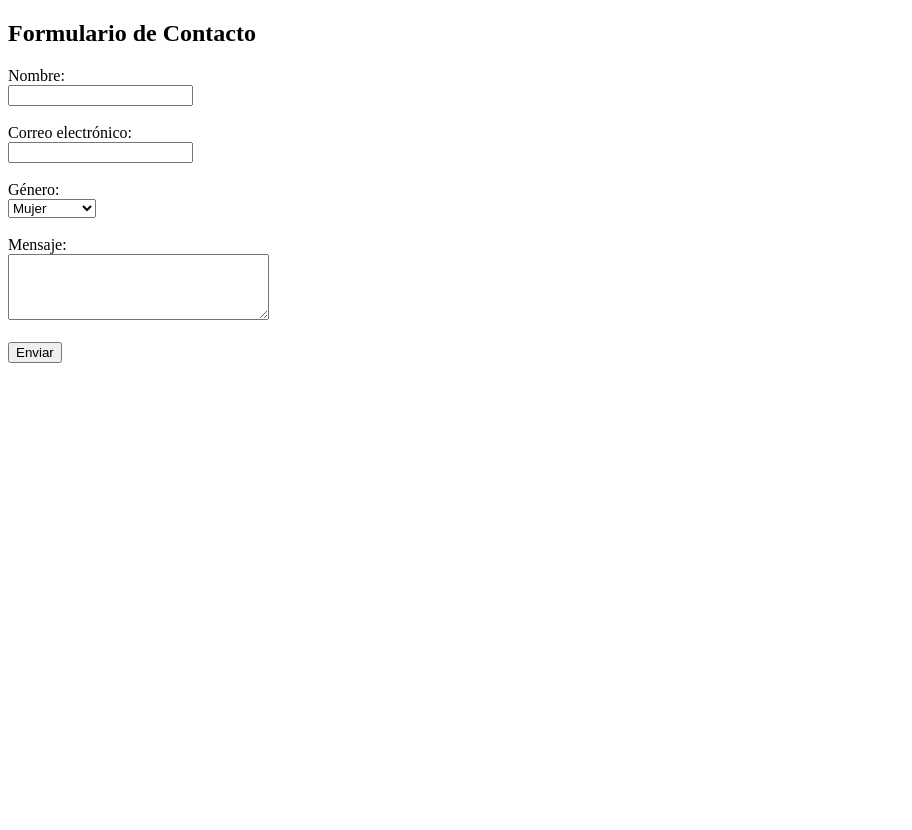
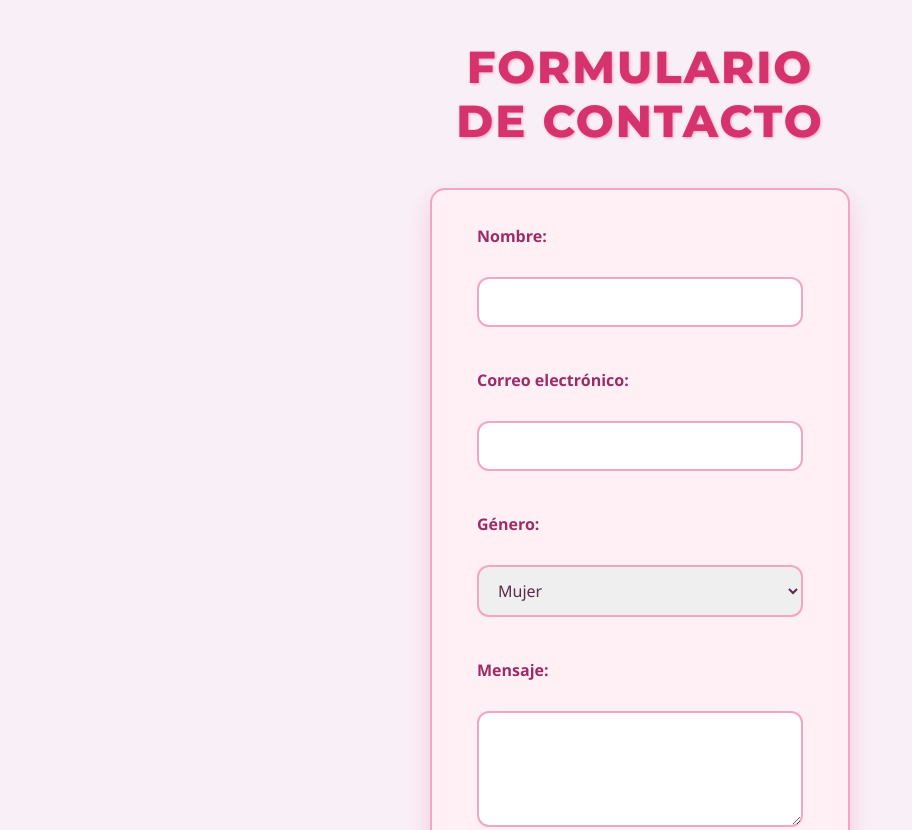
Before and after one commit to maje26-lab/formulario_contacto, a plain HTML site: page index.html in a window 1280 px wide. Shown: the top 830 px of the page, without its empty margins (0-912 px from the left). Before the commit the page ends 800 px from the top, so only its background shows below. Drawn offline with Linux system fonts and the light colour scheme.

Commit message:
El estilo del proyecto esta listo

```diff
--- a/index.html
+++ b/index.html
@@ -3,7 +3,9 @@
 <head>
     <meta charset="UTF-8">
     <title>Formulario de Contacto - Mujer</title>
-      <link rel="stylesheet" href="estyle.css">
+    <link rel="stylesheet" href="style.css">
+    <link href="https://fonts.googleapis.com/css2?family=Montserrat:wght@700;800&display=swap" rel="stylesheet">
+
 </head>
 <body>
 
--- a/style.css
+++ b/style.css
@@ -0,0 +1,381 @@
+/* Reset básico */
+* {
+    box-sizing: border-box;
+    margin: 0;
+    padding: 0;
+    font-family: 'Segoe UI', Tahoma, Geneva, Verdana, sans-serif;
+}
+
+/* Fondo general */
+body {
+    background: #f9f0f7; /* color pastel suave */
+    display: flex;
+    flex-direction: column;
+    align-items: center;
+    min-height: 100vh;
+    padding: 40px 20px 60px; /* más espacio arriba para el título */
+}
+
+/* Título principal en la parte superior */
+h2 {
+    font-family: 'Montserrat', sans-serif;
+    font-weight: 800;
+    font-size: 2.8rem;
+    color: #d6336c; /* rosa fuerte */
+    letter-spacing: 2px;
+    margin-bottom: 40px;
+    text-transform: uppercase;
+    text-align: center;
+    text-shadow: 1px 1px 3px rgba(214, 51, 108, 0.4);
+    width: 100%;
+    max-width: 420px;
+}
+
+/* Contenedor del formulario */
+form {
+    background: #fff0f6; /* rosa muy suave */
+    padding: 35px 45px;
+    border-radius: 15px;
+    box-shadow: 0 12px 25px rgba(214, 51, 108, 0.2);
+    width: 100%;
+    max-width: 420px;
+    border: 2px solid #f3a6c1;
+    transition: box-shadow 0.3s ease;
+}
+
+/* Efecto al pasar el mouse sobre el formulario */
+form:hover {
+    box-shadow: 0 18px 30px rgba(214, 51, 108, 0.4);
+}
+
+/* Etiquetas */
+label {
+    display: block;
+    margin-bottom: 8px;
+    font-weight: 700;
+    color: #9b2c66;
+    font-size: 1rem;
+}
+
+/* Inputs y textarea */
+input[type="text"],
+input[type="email"],
+select,
+textarea {
+    width: 100%;
+    padding: 12px 15px;
+    border: 2px solid #f3a6c1;
+    border-radius: 12px;
+    font-size: 1rem;
+    color: #5a2a4a;
+    transition: border-color 0.3s ease, box-shadow 0.3s ease;
+    font-family: 'Segoe UI', Tahoma, Geneva, Verdana, sans-serif;
+    margin-bottom: 20px;
+}
+
+/* Focus en inputs */
+input[type="text"]:focus,
+input[type="email"]:focus,
+select:focus,
+textarea:focus {
+    border-color: #d6336c;
+    box-shadow: 0 0 8px rgba(214, 51, 108, 0.5);
+    outline: none;
+    background-color: #fff0f6;
+}
+
+/* Botón enviar */
+input[type="submit"] {
+    background-color: #d6336c;
+    color: white;
+    padding: 14px 0;
+    width: 100%;
+    border: none;
+    border-radius: 14px;
+    font-weight: 800;
+    font-size: 1.2rem;
+    cursor: pointer;
+    transition: background-color 0.3s ease, box-shadow 0.3s ease;
+    margin-top: 10px;
+    letter-spacing: 1px;
+    box-shadow: 0 5px 10px rgba(214, 51, 108, 0.3);
+}
+
+/* Hover en botón */
+input[type="submit"]:hover {
+    background-color: #a02c57;
+    box-shadow: 0 8px 15px rgba(160, 44, 87, 0.5);
+}
+
+/* Responsive */
+@media (max-width: 480px) {
+    h2 {
+        font-size: 2rem;
+        letter-spacing: 1.5px;
+        margin-bottom: 30px;
+    }
+
+    form {
+        padding: 25px 30px;
+        border-radius: 12px;
+    }
+
+    input[type="submit"] {
+        font-size: 1rem;
+        padding: 12px 0;
+    }
+}
+/* Reset básico */
+* {
+    box-sizing: border-box;
+    margin: 0;
+    padding: 0;
+    font-family: 'Segoe UI', Tahoma, Geneva, Verdana, sans-serif;
+}
+
+/* Fondo general */
+body {
+    background: #f9f0f7; /* color pastel suave */
+    display: flex;
+    flex-direction: column;
+    align-items: center;
+    min-height: 100vh;
+    padding: 40px 20px 60px; /* más espacio arriba para el título */
+}
+
+/* Título principal en la parte superior */
+h2 {
+    font-family: 'Montserrat', sans-serif;
+    font-weight: 800;
+    font-size: 2.8rem;
+    color: #d6336c; /* rosa fuerte */
+    letter-spacing: 2px;
+    margin-bottom: 40px;
+    text-transform: uppercase;
+    text-align: center;
+    text-shadow: 1px 1px 3px rgba(214, 51, 108, 0.4);
+    width: 100%;
+    max-width: 420px;
+}
+
+/* Contenedor del formulario */
+form {
+    background: #fff0f6; /* rosa muy suave */
+    padding: 35px 45px;
+    border-radius: 15px;
+    box-shadow: 0 12px 25px rgba(214, 51, 108, 0.2);
+    width: 100%;
+    max-width: 420px;
+    border: 2px solid #f3a6c1;
+    transition: box-shadow 0.3s ease;
+}
+
+/* Efecto al pasar el mouse sobre el formulario */
+form:hover {
+    box-shadow: 0 18px 30px rgba(214, 51, 108, 0.4);
+}
+
+/* Etiquetas */
+label {
+    display: block;
+    margin-bottom: 8px;
+    font-weight: 700;
+    color: #9b2c66;
+    font-size: 1rem;
+}
+
+/* Inputs y textarea */
+input[type="text"],
+input[type="email"],
+select,
+textarea {
+    width: 100%;
+    padding: 12px 15px;
+    border: 2px solid #f3a6c1;
+    border-radius: 12px;
+    font-size: 1rem;
+    color: #5a2a4a;
+    transition: border-color 0.3s ease, box-shadow 0.3s ease;
+    font-family: 'Segoe UI', Tahoma, Geneva, Verdana, sans-serif;
+    margin-bottom: 20px;
+}
+
+/* Focus en inputs */
+input[type="text"]:focus,
+input[type="email"]:focus,
+select:focus,
+textarea:focus {
+    border-color: #d6336c;
+    box-shadow: 0 0 8px rgba(214, 51, 108, 0.5);
+    outline: none;
+    background-color: #fff0f6;
+}
+
+/* Botón enviar */
+input[type="submit"] {
+    background-color: #d6336c;
+    color: white;
+    padding: 14px 0;
+    width: 100%;
+    border: none;
+    border-radius: 14px;
+    font-weight: 800;
+    font-size: 1.2rem;
+    cursor: pointer;
+    transition: background-color 0.3s ease, box-shadow 0.3s ease;
+    margin-top: 10px;
+    letter-spacing: 1px;
+    box-shadow: 0 5px 10px rgba(214, 51, 108, 0.3);
+}
+
+/* Hover en botón */
+input[type="submit"]:hover {
+    background-color: #a02c57;
+    box-shadow: 0 8px 15px rgba(160, 44, 87, 0.5);
+}
+
+/* Responsive */
+@media (max-width: 480px) {
+    h2 {
+        font-size: 2rem;
+        letter-spacing: 1.5px;
+        margin-bottom: 30px;
+    }
+
+    form {
+        padding: 25px 30px;
+        border-radius: 12px;
+    }
+
+    input[type="submit"] {
+        font-size: 1rem;
+        padding: 12px 0;
+    }
+}
+/* Reset básico */
+* {
+    box-sizing: border-box;
+    margin: 0;
+    padding: 0;
+    font-family: 'Segoe UI', Tahoma, Geneva, Verdana, sans-serif;
+}
+
+/* Fondo general */
+body {
+    background: #f9f0f7; /* color pastel suave */
+    display: flex;
+    flex-direction: column;
+    align-items: center;
+    min-height: 100vh;
+    padding: 40px 20px 60px; /* más espacio arriba para el título */
+}
+
+/* Título principal en la parte superior */
+h2 {
+    font-family: 'Montserrat', sans-serif;
+    font-weight: 800;
+    font-size: 2.8rem;
+    color: #d6336c; /* rosa fuerte */
+    letter-spacing: 2px;
+    margin-bottom: 40px;
+    text-transform: uppercase;
+    text-align: center;
+    text-shadow: 1px 1px 3px rgba(214, 51, 108, 0.4);
+    width: 100%;
+    max-width: 420px;
+}
+
+/* Contenedor del formulario */
+form {
+    background: #fff0f6; /* rosa muy suave */
+    padding: 35px 45px;
+    border-radius: 15px;
+    box-shadow: 0 12px 25px rgba(214, 51, 108, 0.2);
+    width: 100%;
+    max-width: 420px;
+    border: 2px solid #f3a6c1;
+    transition: box-shadow 0.3s ease;
+}
+
+/* Efecto al pasar el mouse sobre el formulario */
+form:hover {
+    box-shadow: 0 18px 30px rgba(214, 51, 108, 0.4);
+}
+
+/* Etiquetas */
+label {
+    display: block;
+    margin-bottom: 8px;
+    font-weight: 700;
+    color: #9b2c66;
+    font-size: 1rem;
+}
+
+/* Inputs y textarea */
+input[type="text"],
+input[type="email"],
+select,
+textarea {
+    width: 100%;
+    padding: 12px 15px;
+    border: 2px solid #f3a6c1;
+    border-radius: 12px;
+    font-size: 1rem;
+    color: #5a2a4a;
+    transition: border-color 0.3s ease, box-shadow 0.3s ease;
+    font-family: 'Segoe UI', Tahoma, Geneva, Verdana, sans-serif;
+    margin-bottom: 20px;
+}
+
+/* Focus en inputs */
+input[type="text"]:focus,
+input[type="email"]:focus,
+select:focus,
+textarea:focus {
+    border-color: #d6336c;
+    box-shadow: 0 0 8px rgba(214, 51, 108, 0.5);
+    outline: none;
+    background-color: #fff0f6;
+}
+
+/* Botón enviar */
+input[type="submit"] {
+    background-color: #d6336c;
+    color: white;
+    padding: 14px 0;
+    width: 100%;
+    border: none;
+    border-radius: 14px;
+    font-weight: 800;
+    font-size: 1.2rem;
+    cursor: pointer;
+    transition: background-color 0.3s ease, box-shadow 0.3s ease;
+    margin-top: 10px;
+    letter-spacing: 1px;
+    box-shadow: 0 5px 10px rgba(214, 51, 108, 0.3);
+}
+
+/* Hover en botón */
+input[type="submit"]:hover {
+    background-color: #a02c57;
+    box-shadow: 0 8px 15px rgba(160, 44, 87, 0.5);
+}
+
+/* Responsive */
+@media (max-width: 480px) {
+    h2 {
+        font-size: 2rem;
+        letter-spacing: 1.5px;
+        margin-bottom: 30px;
+    }
+
+    form {
+        padding: 25px 30px;
+        border-radius: 12px;
+    }
+
+    input[type="submit"] {
+        font-size: 1rem;
+        padding: 12px 0;
+    }
+}
```
